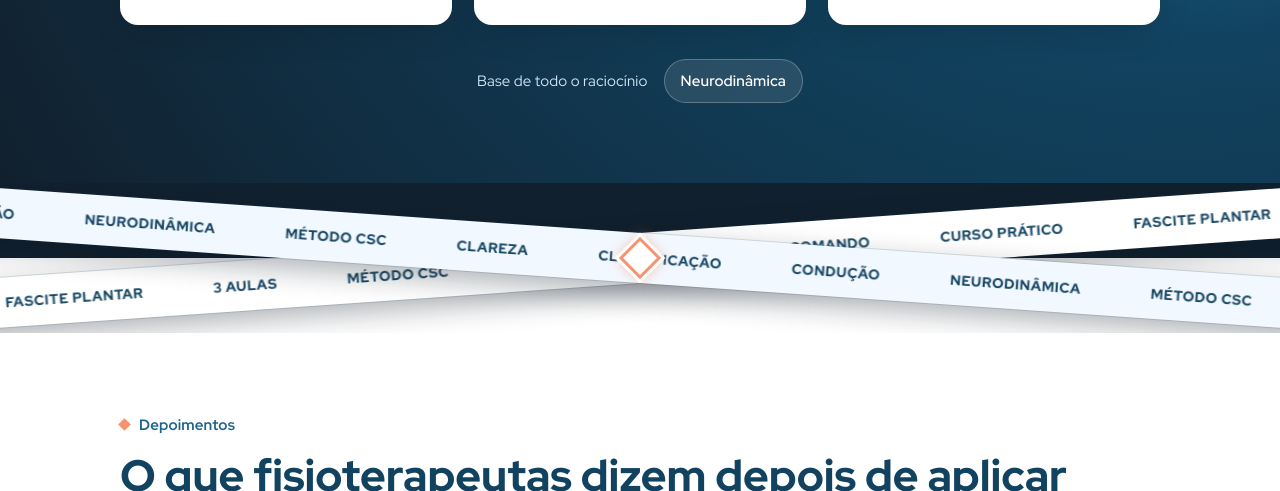
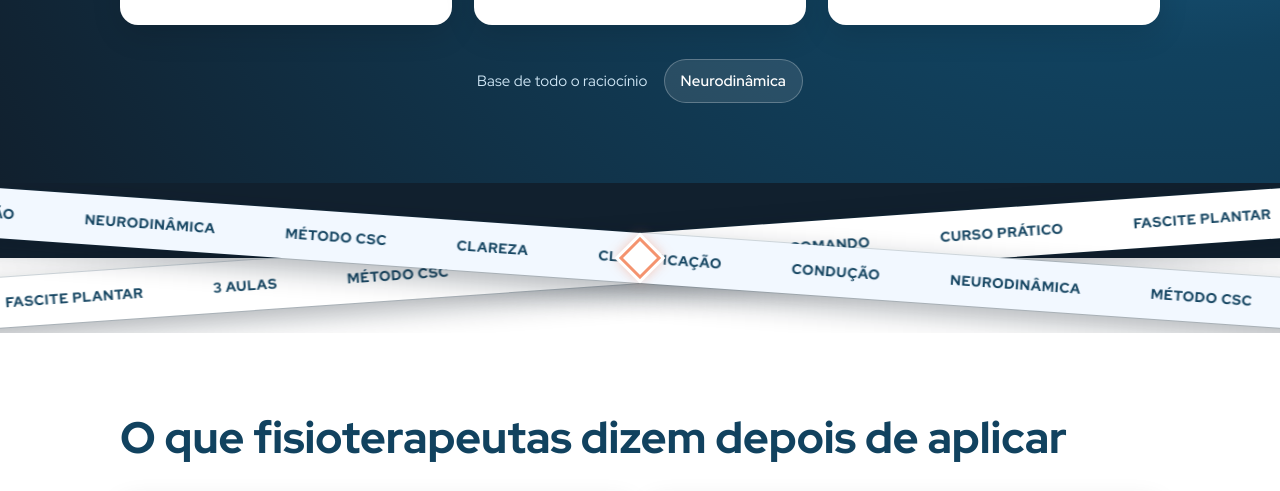
Before and after one commit to Guntherloffler/edu, a plain HTML site: page fascite-plantar/index.html in a window 1280 px wide. Shown: the part 2081-2572 px from the top of the page. Drawn offline with Linux system fonts and the light colour scheme.

Commit message:
Tira o rotulo Depoimentos das paginas dos cursos
Co-Authored-By: Claude Sonnet 5.5 <noreply@anthropic.com>

```diff
--- a/fascite-plantar/index.html
+++ b/fascite-plantar/index.html
@@ -95,7 +95,6 @@
 
 <section>
   <div class="wrap">
-    <p class="eyebrow">Depoimentos</p>
     <h2>O que fisioterapeutas dizem depois de aplicar</h2>
     <div class="deps">
       <figure><img src="../img/depoimentos/depoimento-1.png" alt="Depoimento de aluna por WhatsApp: ajudou no diagnóstico diferencial e trouxe mais segurança na progressão dos exercícios" loading="lazy"></figure>
```
Also changed, not shown: sindrome-do-tunel-do-carpo/index.html (+0 -1 lines).
